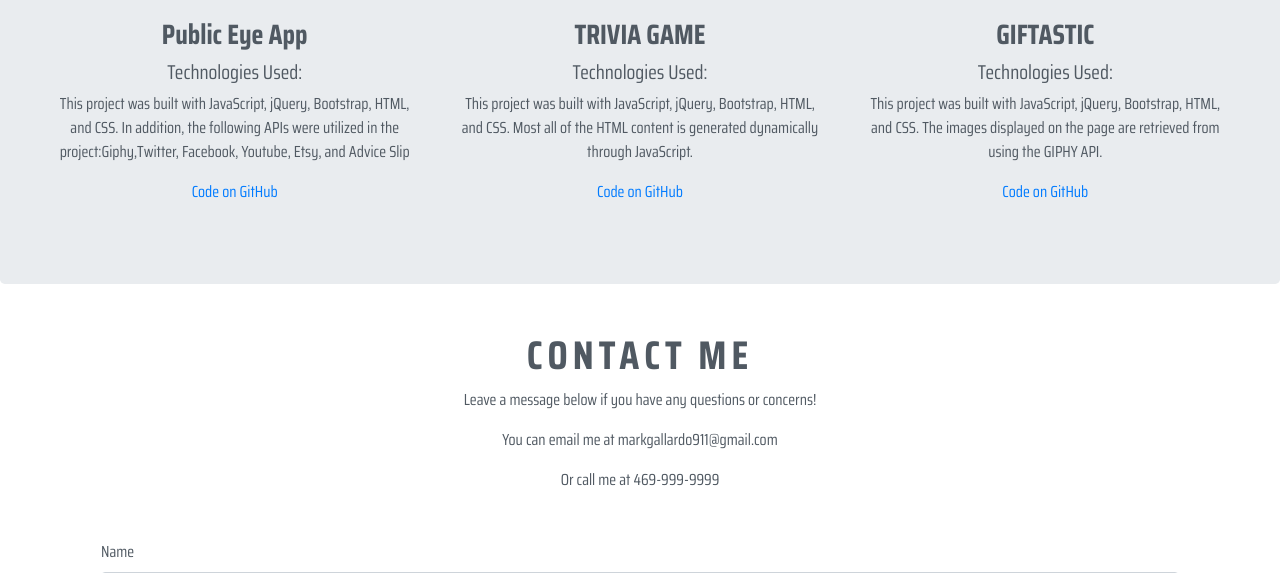
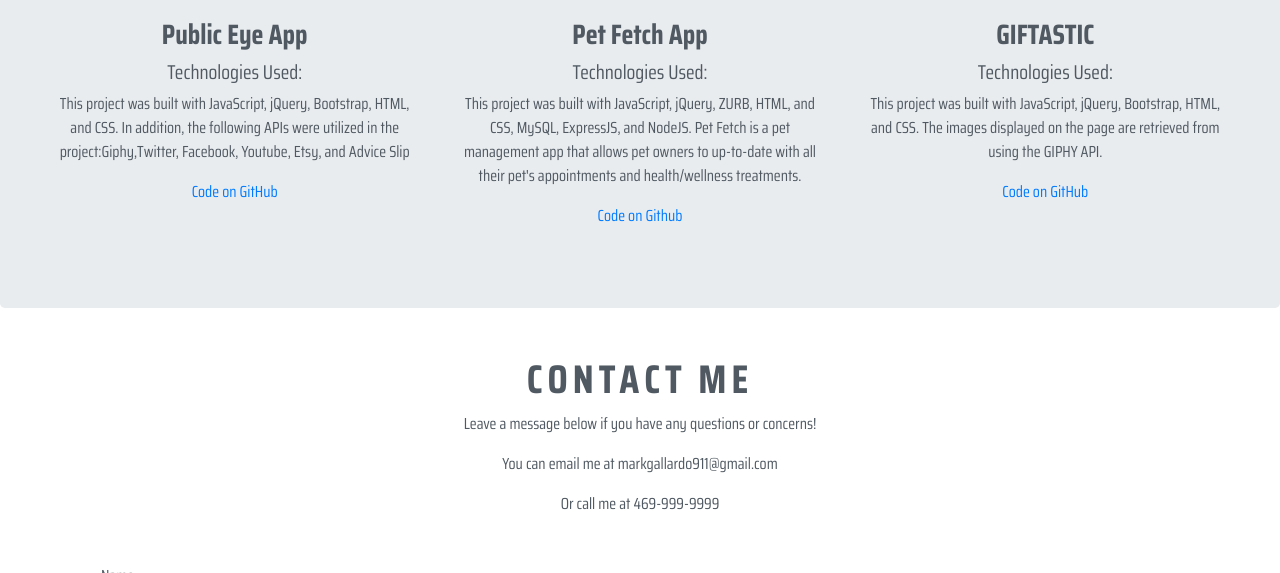
Before and after one commit to madg1992/Bootstrap-Portfolio, a plain HTML site: page index.html in a window 1280 px wide. Shown: the part 2163-2736 px from the top of the page. Drawn offline with nearby package versions, Linux system fonts and the light colour scheme.

Commit message:
updated My Work section with Project 2 information

```diff
--- a/index.html
+++ b/index.html
@@ -181,17 +181,18 @@
 
 					<div class="col-md-4">
 						<div class="portfolio">
-							<a href="https://madg1992.github.io/TriviaGame/">
-								<img src="assets/images/triviaGame.png" alt="TriviaGame" width="350" height="225">
+							<a href="https://app-project-2.herokuapp.com/">
+								<img src="assets/images/petfetch.PNG" alt="Project2" width="350" height="225">
 							</a>
-							<h3>TRIVIA GAME</h3>
+							<h3>Pet Fetch App</h3>
 							<div>
 								<h5>Technologies Used:</h5>
 								<p>This project was built with JavaScript, jQuery,
-									Bootstrap, HTML, and CSS. Most all of the
-									HTML content is generated dynamically through JavaScript.
+									ZURB, HTML, and CSS, MySQL, ExpressJS, and NodeJS. Pet Fetch is a pet management app
+									that allows pet owners to up-to-date with all their pet's appointments and
+									health/wellness treatments.
 								</p>
-								<a href="https://github.com/madg1992/TriviaGame">Code on GitHub</a>
+								<a href="https://github.com/alex05d/Project-2">Code on Github</a>
 							</div>
 
 						</div>
```
Also changed, not shown: 3 other files.
